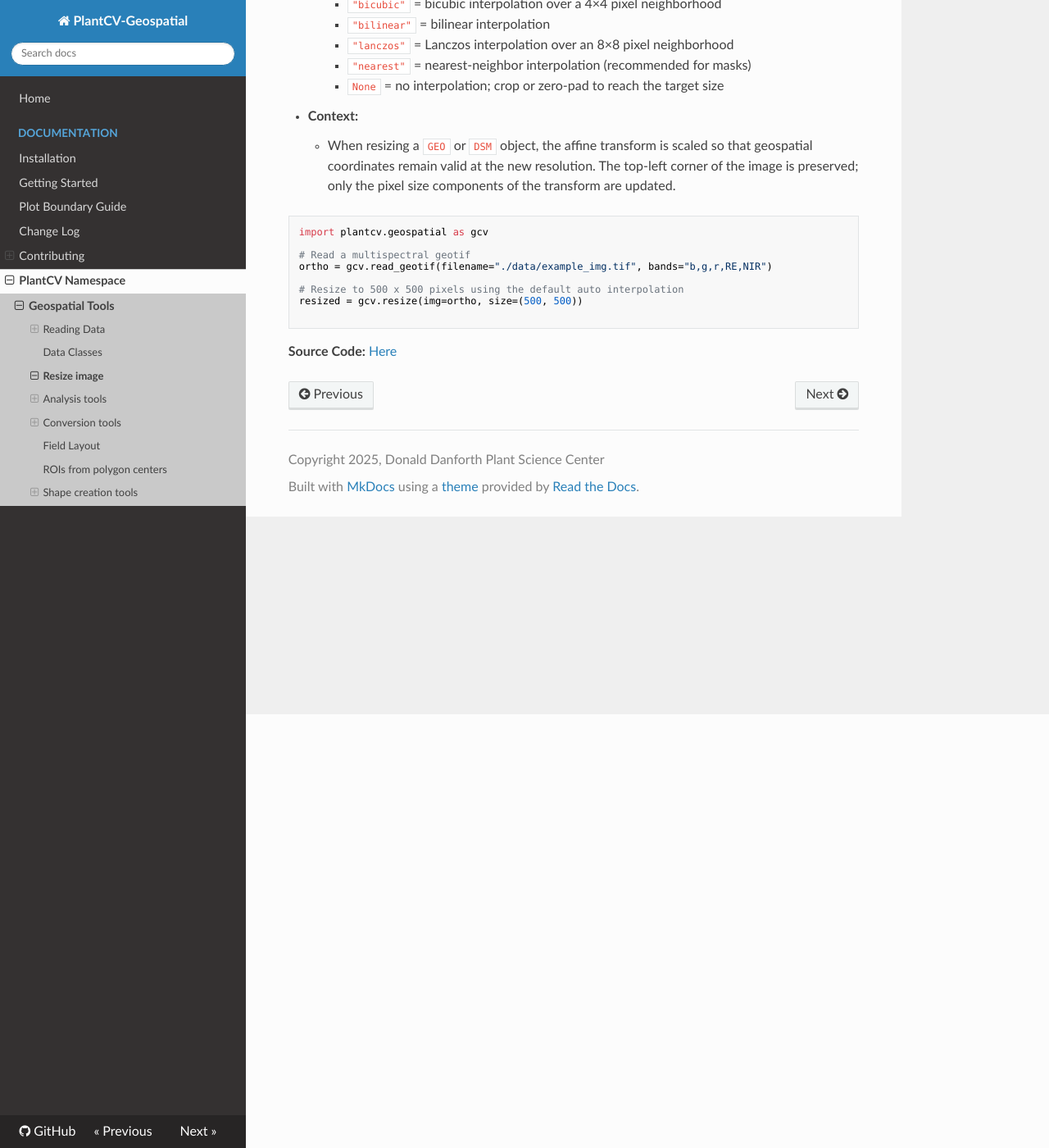
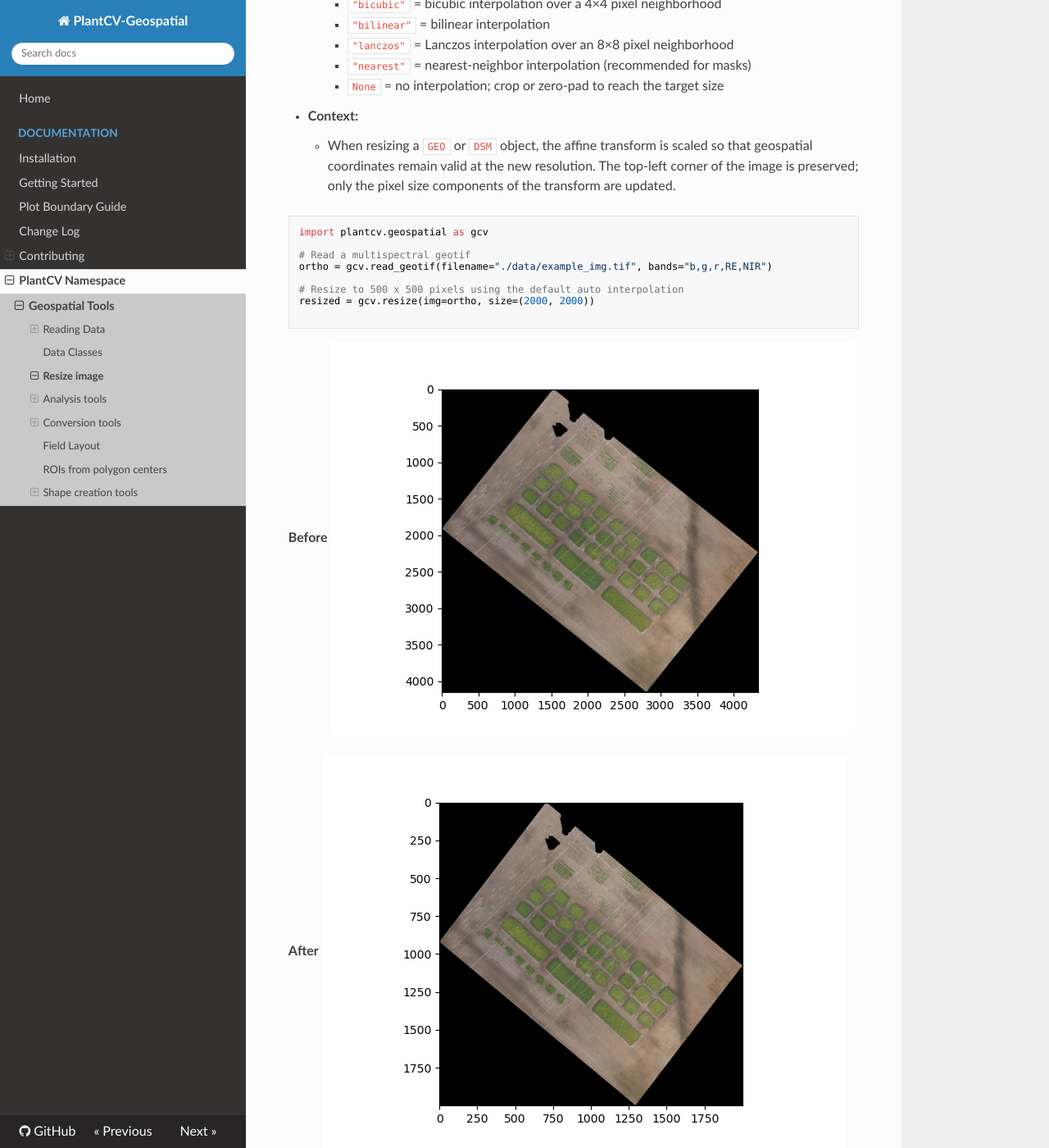
Before and after one commit to danforthcenter/plantcv-geospatial, an MkDocs documentation site: the page built from docs/resize.md, in a window 1280 px wide and 1400 px high, scrolled down 529 px. Shown: the whole window at 82% size. Built offline with MkDocs 1.6.1, drawn with Linux system fonts in a browser that asks for light colours; nearby versions of some CDN libraries.

Commit message:
Add docs images

````diff
--- a/docs/resize.md
+++ b/docs/resize.md
@@ -28,8 +28,14 @@ import plantcv.geospatial as gcv
 ortho = gcv.read_geotif(filename="./data/example_img.tif", bands="b,g,r,RE,NIR")
 
 # Resize to 500 x 500 pixels using the default auto interpolation
-resized = gcv.resize(img=ortho, size=(500, 500))
+resized = gcv.resize(img=ortho, size=(2000, 2000))
 
 ```
+**Before**
+![Screenshot](documentation_images/resize_before.png)
+
+**After**
+![Screenshot](documentation_images/resize_after.png)
+
 
 **Source Code:** [Here](https://github.com/danforthcenter/plantcv-geospatial/blob/main/plantcv/geospatial/resize.py)
````
Also changed, not shown: docs/documentation_images/resize_after.png (added), docs/documentation_images/resize_before.png (added).
